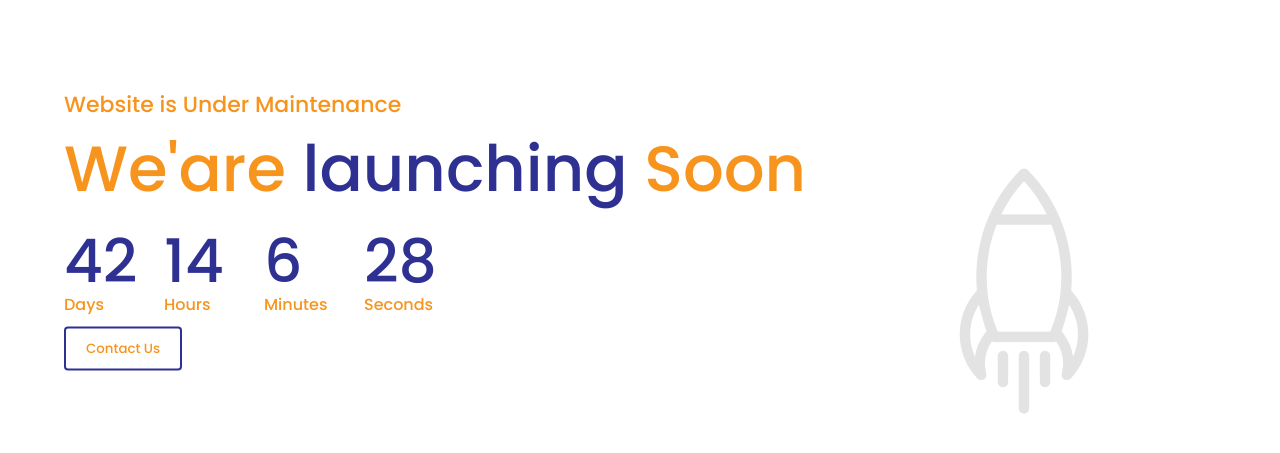
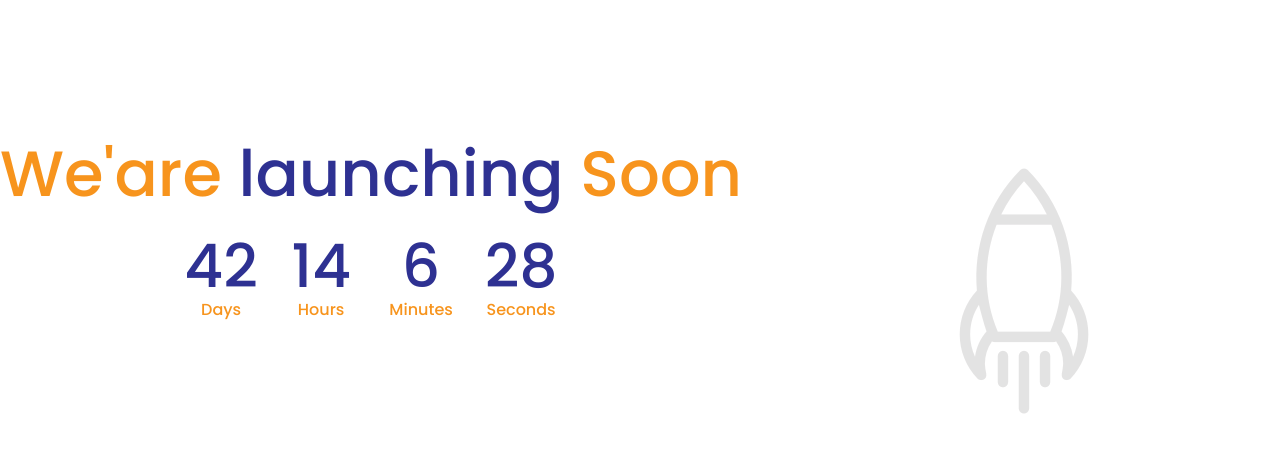
Before and after one commit to Ashakour1/Matso-Organization, a plain HTML site: page index.html in a window 1280 px wide. Shown: the part 171-624 px from the top of the page. Drawn offline with Linux system fonts and the light colour scheme.

Commit message:
matso org

```diff
--- a/asset/css/style.css
+++ b/asset/css/style.css
@@ -11,8 +11,8 @@
   background-color: rgb(255, 255, 255);
   position: relative;
   overflow: hidden;
-  padding: 0 5%;
-  position: relative;
+
+  text-align: center;
 }
 .logo {
   width: 110px;
@@ -24,12 +24,15 @@
 
 .content {
   top: 50%;
+  margin: auto;
+  align-items: center;
   position: absolute;
   transform: translateY(-50%);
   color: #f7941d;
 }
 .content p {
   font-size: 22px;
+
 }
 .content h1 {
   font-size: 64px;
@@ -49,6 +52,7 @@
 }
 .launch {
   display: flex;
+  justify-content: center;
 }
 .launch div {
   flex-basis: 100px;
--- a/index.html
+++ b/index.html
@@ -10,7 +10,6 @@
     <div class="container">
       <img src="../images/logo.png" class="logo" alt="" />
       <div class="content">
-        <p>Website is Under Maintenance</p>
         <h1>We'are <span>launching</span> Soon</h1>
         <div class="launch">
           <div>
@@ -30,7 +29,6 @@
             <span>Seconds</span>
           </div>
         </div>
-        <button type="button">Contact Us</button>
       </div>
       <img src="../images/rocket.png" class="rocket" alt="" />
     </div>
```
